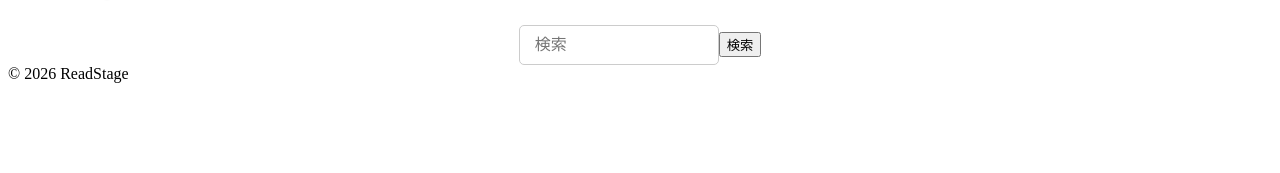
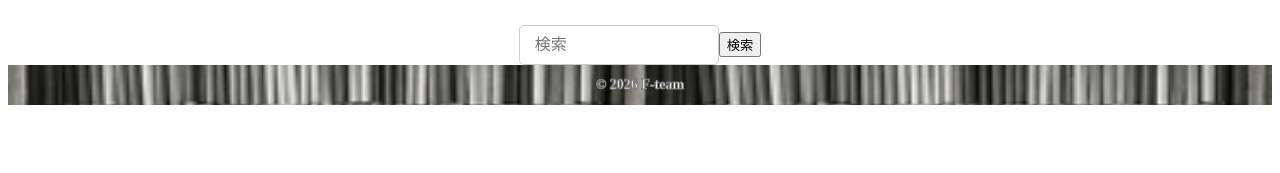
Before and after one commit to Spring-Hackathon-2026-F-team/ReadStage, a Flask app: page /books in a window 1280 px wide. Shown: the part 563-736 px from the top of the page. Run offline with Flask 2, Linux system fonts and the light colour scheme; some libraries are stand-ins or nearby versions.

Commit message:
footer部分を実装

```diff
--- a/ReadStage/static/css/base.css
+++ b/ReadStage/static/css/base.css
@@ -17,3 +17,44 @@
     font-size: 16px;
     outline: none;
 }
+
+/* フッター */
+#footer {
+    position: relative; /* 親要素 */
+    width: 100%;
+    height: 40px;
+}
+
+.footer-image {
+    position: absolute; /* 親要素の左上が基準 */
+    top: 0;
+    left: 0;
+    width: 100%;
+    height: 100%;
+    object-fit: cover; /* はみだし部分をトリミングし、縦横比を維持 */
+    display: block; /* footer-imageをブロック要素にし、余白をなくす */
+    z-index: 1; /* 重なりの優先順位を1番下にする */
+}
+
+.copyright-container {
+    position: absolute; /* 親要素の左上が基準 */
+    top: 0;
+    left: 0;
+    width: 100%;
+    height: 100%;
+    z-index: 2; /* 重なりの優先順位を2番目にする（footer-imageの上に重ねる） */
+    display: flex;              /* flexboxを適用 */
+    justify-content: center;    /* 左右の中央揃え */
+    align-items: center;        /* 上下の中央揃え */
+}
+
+#copyright {
+    margin: 0; /* 余白をなくしてズレを防止 */
+    color: #f4f6f7;
+    font-size: 14px;
+    font-weight: bold;
+    text-align: center; /* 文字を中央へ */
+    white-space: nowrap; /* 常に1行に固定 */
+    -webkit-text-stroke-width: 1px; /* 文字周囲に１pxの枠線をつける */
+    -webkit-text-stroke-color: #7C7C7C; /* 枠線の色はgray */
+}
--- a/ReadStage/templates/common/footer.html
+++ b/ReadStage/templates/common/footer.html
@@ -1,3 +1,6 @@
-<footer>
-  <div>© 2026 ReadStage</div>
+<footer id="footer">
+  <img src={{ url_for('static', filename='image/img_footer_shelf.png')}} alt="フッター背景画像" class="footer-image">
+  <div class="copyright-container">
+    <div id="copyright">© 2026 F-team</div>
+  </div>
 </footer>
```
Also changed, not shown: ReadStage/static/image/img_footer_shelf.png (added).
